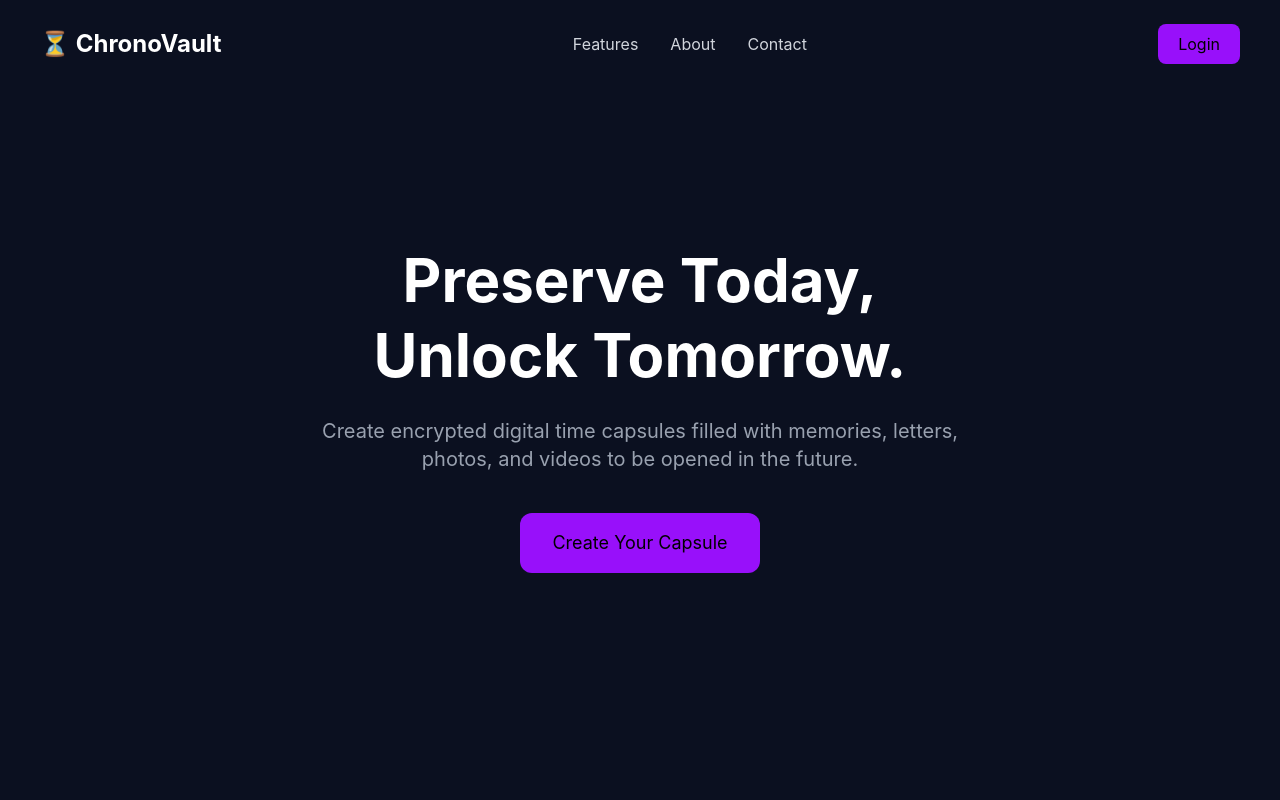
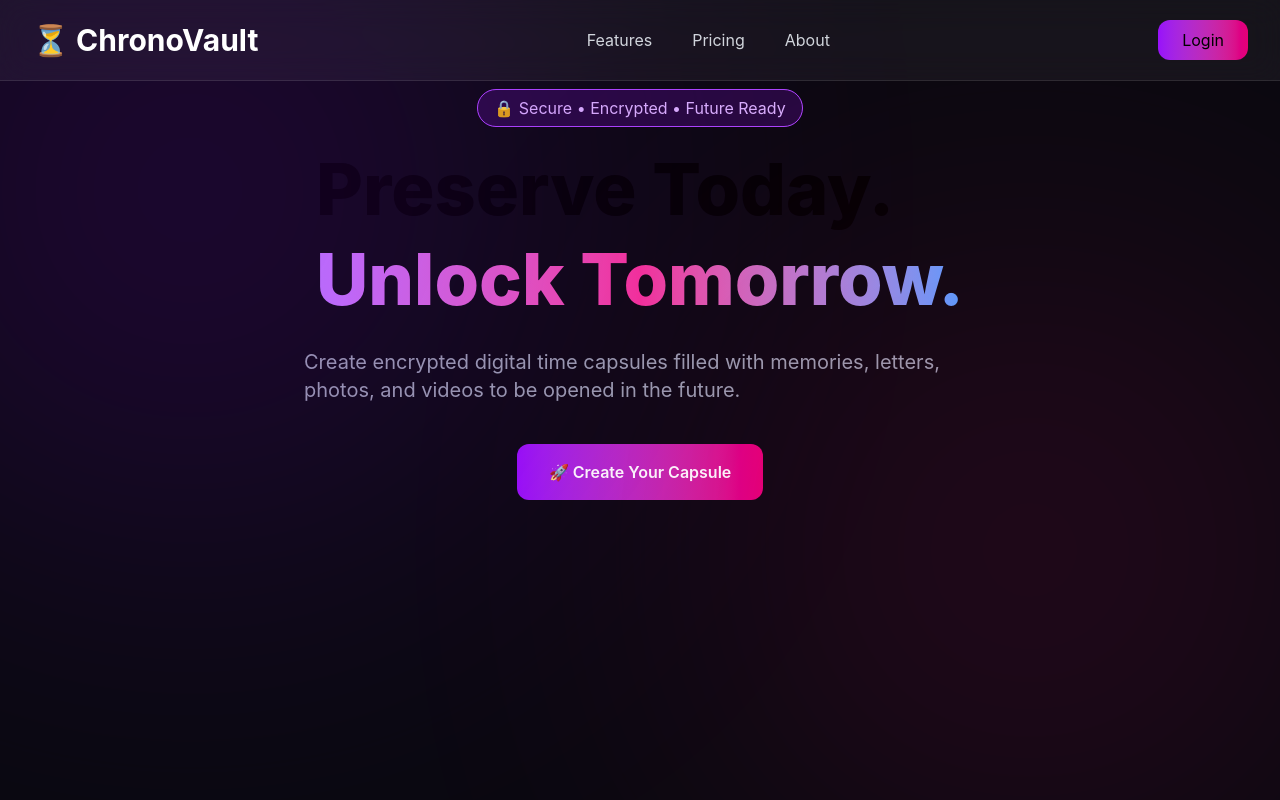
Before and after one commit to saswataaaa/ChronoVault, a React app in the folder frontend/: page / in a window 1280 px wide. Built offline with nearby package versions, Linux system fonts and the light colour scheme; the HTML template or start-up script is replaced by a standard one.

Commit message:
Improve hero section UI

```diff
--- a/frontend/src/components/Hero.jsx
+++ b/frontend/src/components/Hero.jsx
@@ -1,11 +1,18 @@
 function Hero() {
   return (
-    <section className="flex flex-col items-center justify-center text-center min-h-[80vh] px-6">
+    <section className="flex flex-col items-center justify-center text-centermin-h-screen pt-24 px-6">
+      <div className="mb-6">
+  <span className="px-4 py-2 rounded-full bg-purple-600/20 border border-purple-500 text-purple-300">
+    🔒 Secure • Encrypted • Future Ready
+  </span>
+</div>
+      <h1 className="text-7xl font-extrabold leading-tight">
+        Preserve Today.
+<br />
 
-      <h1 className="text-6xl font-bold text-white leading-tight">
-        Preserve Today,
-        <br />
-        Unlock Tomorrow.
+<span className="bg-gradient-to-r from-purple-400 via-pink-500 to-blue-400 bg-clip-text text-transparent">
+Unlock Tomorrow.
+</span>
       </h1>
 
       <p className="text-gray-400 text-xl mt-6 max-w-2xl">
@@ -13,8 +20,8 @@ function Hero() {
         letters, photos, and videos to be opened in the future.
       </p>
 
-      <button className="mt-10 bg-purple-600 hover:bg-purple-700 px-8 py-4 rounded-xl text-lg transition">
-        Create Your Capsule
+      <button className="mt-10 px-8 py-4 rounded-xl bg-gradient-to-r from-purple-600 to-pink-600 text-white font-semibold hover:scale-105 hover:shadow-[0_0_30px_rgba(168,85,247,0.6)] transition duration-300">
+  🚀 Create Your Capsule
       </button>
 
     </section>
--- a/frontend/src/components/Navbar.jsx
+++ b/frontend/src/components/Navbar.jsx
@@ -1,19 +1,35 @@
 function Navbar() {
   return (
-    <nav className="w-full flex items-center justify-between px-10 py-6">
-      <h1 className="text-2xl font-bold text-white">
-        ⏳ ChronoVault
-      </h1>
+    <nav className="fixed top-0 left-0 w-full z-50 backdrop-blur-lg bg-white/5 border-b border-white/10">
 
-      <div className="flex gap-8 text-gray-300">
-        <a href="#">Features</a>
-        <a href="#">About</a>
-        <a href="#">Contact</a>
+      <div className="max-w-7xl mx-auto flex justify-between items-center px-8 py-5">
+
+        <h1 className="text-3xl font-bold text-white">
+          ⏳ ChronoVault
+        </h1>
+
+        <div className="flex gap-10 text-gray-300">
+
+          <a href="#" className="hover:text-purple-400 duration-300">
+            Features
+          </a>
+
+          <a href="#" className="hover:text-purple-400 duration-300">
+            Pricing
+          </a>
+
+          <a href="#" className="hover:text-purple-400 duration-300">
+            About
+          </a>
+
+        </div>
+
+        <button className="bg-gradient-to-r from-purple-600 to-pink-600 px-6 py-2 rounded-xl hover:scale-105 duration-300">
+          Login
+        </button>
+
       </div>
 
-      <button className="bg-purple-600 px-5 py-2 rounded-lg hover:bg-purple-700 transition">
-        Login
-      </button>
     </nav>
   );
 }
--- a/frontend/src/pages/Home.jsx
+++ b/frontend/src/pages/Home.jsx
@@ -3,9 +3,17 @@ import Hero from "../components/Hero";
 
 function Home() {
   return (
-    <div className="bg-[#0B1020] min-h-screen">
+    <div className="min-h-screen bg-[#09090F] relative overflow-hidden">
+
+      {/* Purple Glow */}
+      <div className="absolute w-[700px] h-[700px] bg-purple-700 rounded-full blur-[180px] opacity-20 -top-40 -left-40"></div>
+
+      {/* Pink Glow */}
+      <div className="absolute w-[500px] h-[500px] bg-pink-600 rounded-full blur-[180px] opacity-20 bottom-0 right-0"></div>
+
       <Navbar />
       <Hero />
+
     </div>
   );
 }
```
